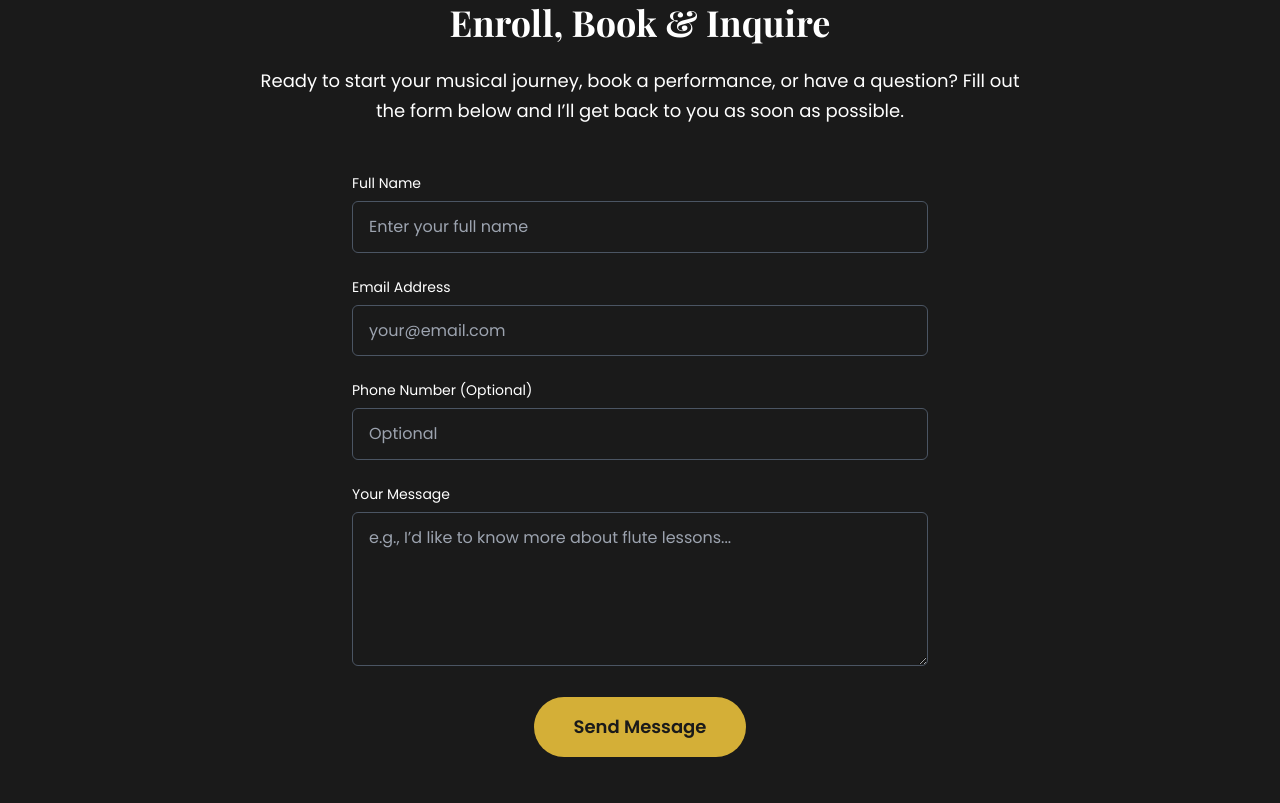
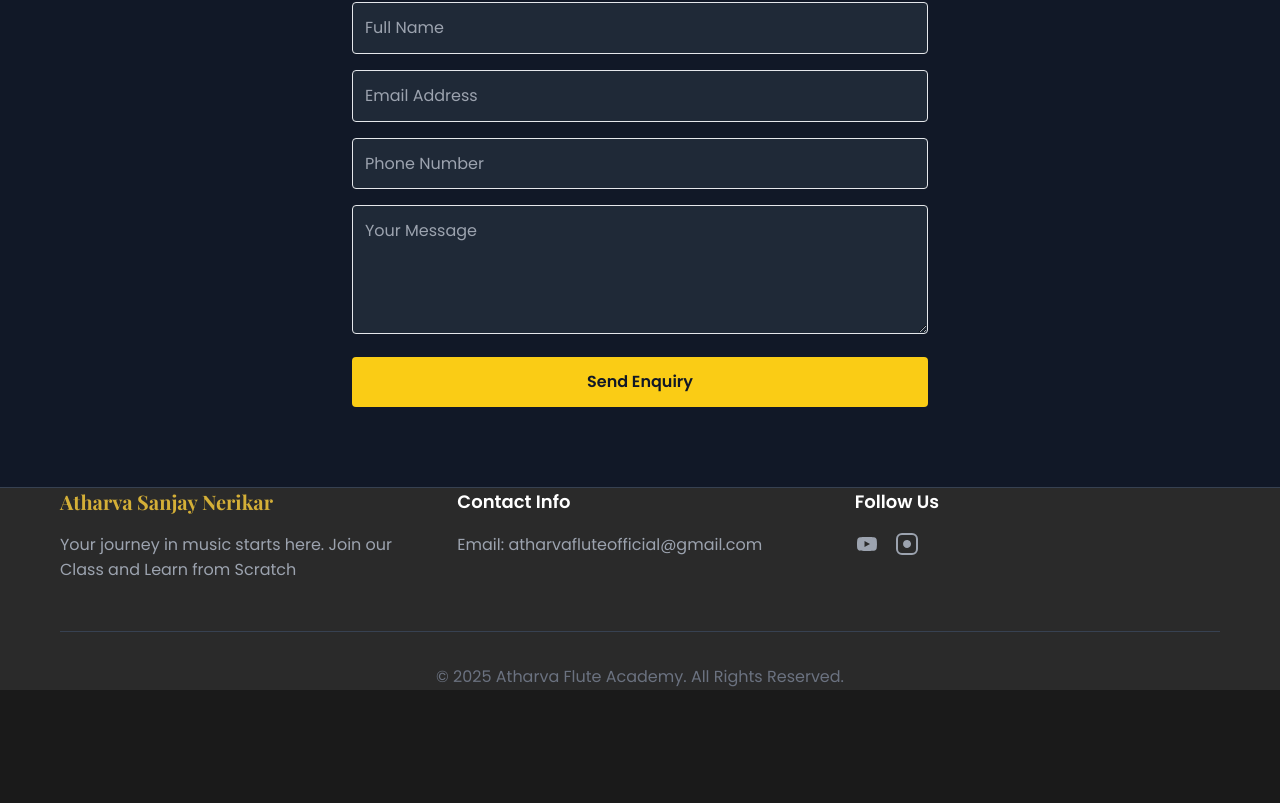
Before and after one commit to Harsh-a1213/Atharva-Flute, a React (Vite) app: page / in a window 1280 px wide. Shown: the part 6137-6940 px from the top of the page. After the commit the page ends 6827 px from the top, so only its background shows below. Built offline with nearby package versions, Linux system fonts and the light colour scheme.

Commit message:
Fix all form submissions: update payload, thank you messages, auto-close modals, reset forms

```diff
--- a/components/BookDemoModal.tsx
+++ b/components/BookDemoModal.tsx
@@ -1,19 +1,10 @@
 import React, { useState } from 'react';
 
-interface BookDemoModalProps {
-  isOpen: boolean;
-  onClose: () => void;
-}
+interface Props { isOpen: boolean; onClose: () => void; }
 
-const BookDemoModal: React.FC<BookDemoModalProps> = ({ isOpen, onClose }) => {
+const BookDemoModal: React.FC<Props> = ({ isOpen, onClose }) => {
+  const [formData, setFormData] = useState({ name: '', contact: '', course: '', age: '', gender: '' });
   const [submitted, setSubmitted] = useState(false);
-  const [formData, setFormData] = useState({
-    name: '',
-    contact: '',
-    course: '',
-    age: '',
-    gender: ''
-  });
 
   const handleChange = (e: React.ChangeEvent<HTMLInputElement | HTMLSelectElement>) => {
     const { name, value } = e.target;
@@ -22,66 +13,59 @@ const BookDemoModal: React.FC<BookDemoModalProps> = ({ isOpen, onClose }) => {
 
   const handleSubmit = async (e: React.FormEvent) => {
     e.preventDefault();
-    const payload = {
-      formType: "free_trial",
-      ...formData,
-      source: "Book Demo"
-   };
+    const payload = { formType: "demo", ...formData, source: "Free Trial" };
 
-    await fetch("https://script.google.com/macros/s/AKfycbzrII67vOQnMXe6dnhBpGMdY25_ZNu175kc8vCZ2lw0924vChywmTWRC45oLGnhzk75/exec", {
+    try {
+      const res = await fetch("https://script.google.com/macros/s/AKfycbzrII67vOQnMXe6dnhBpGMdY25_ZNu175kc8vCZ2lw0924vChywmTWRC45oLGnhzk75/exec", {
         method: "POST",
+        headers: { "Content-Type": "application/json" },
         body: JSON.stringify(payload),
-      headers: { "Content-Type": "application/json" }
       });
 
+      if (res.ok) {
         setSubmitted(true);
-    setTimeout(() => {
-      setSubmitted(false);
-      onClose();
-    }, 3000);
+        setFormData({ name: '', contact: '', course: '', age: '', gender: '' });
+        setTimeout(() => { setSubmitted(false); onClose(); }, 3000);
+      } else alert("Failed to submit. Please try again.");
+    } catch (err) {
+      console.error(err);
+      alert("Something went wrong. Please try again.");
+    }
   };
 
   if (!isOpen) return null;
 
   return (
-    <div className="fixed inset-0 bg-black bg-opacity-70 z-50 flex items-center justify-center px-4">
+    <div className="fixed inset-0 bg-black bg-opacity-70 flex items-center justify-center z-50">
       <div className="bg-white rounded-xl p-8 w-full max-w-lg relative">
-        <button className="absolute top-2 right-3 text-black text-2xl font-bold" onClick={onClose}>
-          &times;
-        </button>
-
+        <button className="absolute top-2 right-3 text-black text-2xl font-bold" onClick={onClose}>&times;</button>
         {submitted ? (
-          <div className="text-center text-green-600 font-bold text-xl py-16">
-            🎉 Thank you! We’ll contact you shortly.
-          </div>
+          <div className="text-center text-green-600 font-bold text-xl py-16">🎉 Thank you! Your demo request has been submitted.</div>
         ) : (
-          <>
-            <h2 className="text-2xl text-black font-bold text-center mb-6">Book a Free 1st Demo</h2>
           <form onSubmit={handleSubmit} className="space-y-4">
-              <input type="text" name="name" onChange={handleChange} placeholder="Name" required className="w-full border text-black px-4 py-2" />
-              <input type="tel" name="contact" onChange={handleChange} placeholder="Contact" required className="w-full border text-black px-4 py-2" />
-              <select name="course" onChange={handleChange} required className="w-full text-black border px-4 py-2">
+            <input type="text" name="name" placeholder="Name" value={formData.name} onChange={handleChange} required className="w-full border text-black px-4 py-2 rounded" />
+            <input type="tel" name="contact" placeholder="Contact" value={formData.contact} onChange={handleChange} required className="w-full border text-black px-4 py-2 rounded" />
+            <select name="course" value={formData.course} onChange={handleChange} required className="w-full border text-black px-4 py-2 rounded">
               <option value="">Select Course</option>
               <option value="Flute">Flute</option>
               <option value="Tabla">Tabla</option>
               <option value="Guitar">Guitar</option>
               <option value="Harmonium">Harmonium</option>
             </select>
-              <select name="age" onChange={handleChange} required className="w-full border text-black px-4 py-2">
+            <select name="age" value={formData.age} onChange={handleChange} required className="w-full border text-black px-4 py-2 rounded">
               <option value="">Select Age Group</option>
               <option value="Under 10">Under 10</option>
               <option value="10-15">10-15</option>
               <option value="16-21">16-21</option>
               <option value="22+">22+</option>
             </select>
-              <select name="gender" onChange={handleChange} required className="w-full text-black border px-4 py-2">
+            <select name="gender" value={formData.gender} onChange={handleChange} required className="w-full border text-black px-4 py-2 rounded">
               <option value="">Select Gender</option>
               <option value="Female">Female</option>
               <option value="Male">Male</option>
             </select>
             <button type="submit" className="w-full bg-brand-gold py-2 rounded font-bold text-brand-dark">Submit</button>
           </form>
-          </>
         )}
       </div>
     </div>
--- a/components/EnquiryForm.tsx
+++ b/components/EnquiryForm.tsx
@@ -4,112 +4,100 @@ const EnquiryForm: React.FC = () => {
   const [formData, setFormData] = useState({
     name: '',
     email: '',
-    phone: '',
+    contact: '',
     message: '',
   });
   const [submitted, setSubmitted] = useState(false);
 
   const handleChange = (e: React.ChangeEvent<HTMLInputElement | HTMLTextAreaElement>) => {
     const { name, value } = e.target;
-    setFormData((prev) => ({ ...prev, [name]: value }));
+    setFormData(prev => ({ ...prev, [name]: value }));
   };
 
   const handleSubmit = async (e: React.FormEvent<HTMLFormElement>) => {
     e.preventDefault();
 
+    const payload = {
+      formType: "enquiry",
+      ...formData,
+      source: "Website Enquiry",
+    };
+
     try {
-      await fetch("https://script.google.com/macros/s/AKfycbzrII67vOQnMXe6dnhBpGMdY25_ZNu175kc8vCZ2lw0924vChywmTWRC45oLGnhzk75/exec", {
+      const response = await fetch(
+        "https://script.google.com/macros/s/AKfycbzrII67vOQnMXe6dnhBpGMdY25_ZNu175kc8vCZ2lw0924vChywmTWRC45oLGnhzk75/exec",
+        {
           method: "POST",
           headers: { "Content-Type": "application/json" },
-        body: JSON.stringify({
-          formType: "enquiry",
-          name: formData.name,
-          contact: formData.phone,
-          email: formData.email,
-          message: formData.message,
-          source: "website",
-        }),
-      });
+          body: JSON.stringify(payload),
+        }
+      );
 
+      if (response.ok) {
         setSubmitted(true);
-    } catch (error) {
-      console.error("Submission failed:", error);
+        setFormData({ name: '', email: '', contact: '', message: '' });
+
+        // Hide thank-you message after 3 seconds
+        setTimeout(() => setSubmitted(false), 3000);
+      } else {
+        alert("Failed to submit. Please try again.");
+      }
+    } catch (err) {
+      console.error("Submission failed:", err);
+      alert("Something went wrong. Please try again.");
     }
   };
 
   return (
-    <section id="contact" className="py-20 bg-[var(--brand-gray)]">
+    <section className="py-20 bg-gray-900">
       <div className="container mx-auto px-6">
         {submitted ? (
-          <div className="text-center">
-            <h2 className="text-4xl font-serif font-bold text-[var(--brand-gold)] mb-4">Thank You!</h2>
-            <p className="text-lg text-[var(--brand-light)]">
-              Your enquiry has been sent. We’ll get back to you shortly!
-            </p>
+          <div className="text-center text-green-400 text-xl font-bold">
+            Thank you! We received your enquiry.
           </div>
         ) : (
-          <>
-            <div className="text-center">
-              <h2 className="text-4xl font-serif font-bold text-[var(--brand-gold)] mb-6">Enroll, Book & Inquire</h2>
-              <p className="text-lg text-[var(--brand-light)] max-w-3xl mx-auto leading-relaxed mb-12">
-                Ready to start your musical journey, book a performance, or have a question?
-                Fill out the form below and I’ll get back to you as soon as possible.
-              </p>
-            </div>
-
-            <form onSubmit={handleSubmit} className="max-w-xl mx-auto space-y-6">
-              {['name', 'email', 'phone'].map((field) => (
-                <div key={field}>
-                  <label htmlFor={field} className="block text-sm font-medium text-[var(--brand-light)] mb-2">
-                    {field === 'name'
-                      ? 'Full Name'
-                      : field === 'email'
-                      ? 'Email Address'
-                      : 'Phone Number (Optional)'}
-                  </label>
+          <form onSubmit={handleSubmit} className="max-w-xl mx-auto space-y-4">
             <input
-                    type={field === 'email' ? 'email' : field === 'phone' ? 'tel' : 'text'}
-                    name={field}
-                    id={field}
-                    value={formData[field as keyof typeof formData]}
+              type="text"
+              name="name"
+              placeholder="Full Name"
+              value={formData.name}
               onChange={handleChange}
-                    required={field !== 'phone'}
-                    className="w-full bg-[var(--brand-dark)] border border-gray-600 rounded-md py-3 px-4 text-white placeholder-gray-400 focus:outline-none focus:ring-2 focus:ring-[var(--brand-gold)]"
-                    placeholder={
-                      field === 'name'
-                        ? 'Enter your full name'
-                        : field === 'email'
-                        ? 'your@email.com'
-                        : 'Optional'
-                    }
+              required
+              className="w-full p-3 rounded border bg-gray-800 text-white"
             />
-                </div>
-              ))}
-              <div>
-                <label htmlFor="message" className="block text-sm font-medium text-[var(--brand-light)] mb-2">
-                  Your Message
-                </label>
+            <input
+              type="email"
+              name="email"
+              placeholder="Email Address"
+              value={formData.email}
+              onChange={handleChange}
+              required
+              className="w-full p-3 rounded border bg-gray-800 text-white"
+            />
+            <input
+              type="tel"
+              name="contact"
+              placeholder="Phone Number"
+              value={formData.contact}
+              onChange={handleChange}
+              className="w-full p-3 rounded border bg-gray-800 text-white"
+            />
             <textarea
               name="message"
-                  id="message"
-                  rows={5}
+              placeholder="Your Message"
               value={formData.message}
               onChange={handleChange}
-                  required
-                  placeholder="e.g., I’d like to know more about flute lessons..."
-                  className="w-full bg-[var(--brand-dark)] border border-gray-600 rounded-md py-3 px-4 text-white placeholder-gray-400 focus:outline-none focus:ring-2 focus:ring-[var(--brand-gold)]"
-                ></textarea>
-              </div>
-              <div className="text-center">
+              rows={4}
+              className="w-full p-3 rounded border bg-gray-800 text-white"
+            />
             <button
               type="submit"
-                  className="bg-brand-gold text-brand-dark font-bold py-4 px-10 rounded-full text-lg hover:bg-yellow-300 transition-transform transform hover:scale-105"
+              className="w-full py-3 bg-yellow-400 text-gray-900 font-bold rounded hover:bg-yellow-300"
             >
-                  Send Message
+              Send Enquiry
             </button>
-              </div>
           </form>
-          </>
         )}
       </div>
     </section>
--- a/components/EnrollModal.tsx
+++ b/components/EnrollModal.tsx
@@ -1,63 +1,36 @@
 import React, { useState } from 'react';
 
-interface EnrollModalProps {
-  isOpen: boolean;
-  onClose: () => void;
-}
+interface Props { isOpen: boolean; onClose: () => void; }
 
-const EnrollModal: React.FC<EnrollModalProps> = ({ isOpen, onClose }) => {
+const EnrollModal: React.FC<Props> = ({ isOpen, onClose }) => {
   const [formData, setFormData] = useState({
-    name: '',
-    contact: '',
-    age: '',
-    gender: '',
-    course: '',
-    level: '',
-    email: '',
-    enquiry: '',
+    name: '', contact: '', age: '', gender: '', course: '', level: '', email: '', enquiry: ''
   });
+  const [submitted, setSubmitted] = useState(false);
 
-  const handleChange = (
-    e: React.ChangeEvent<HTMLInputElement | HTMLSelectElement | HTMLTextAreaElement>
-  ) => {
+  const handleChange = (e: React.ChangeEvent<HTMLInputElement | HTMLSelectElement | HTMLTextAreaElement>) => {
     const { name, value } = e.target;
-    setFormData((prev) => ({ ...prev, [name]: value }));
+    setFormData(prev => ({ ...prev, [name]: value }));
   };
 
-  const handleSubmit = (e: React.FormEvent) => {
+  const handleSubmit = async (e: React.FormEvent) => {
     e.preventDefault();
-    console.log('Enrollment Form Submitted:', formData);
-    onClose();
-
-    const payload = {
-    formType: "enroll",
-    ...formData,
-    source: "Enroll Now",
-  };
+    const payload = { formType: "enroll", ...formData, source: "Enroll Now" };
 
     try {
-    fetch("https://script.google.com/macros/s/AKfycbzrII67vOQnMXe6dnhBpGMdY25_ZNu175kc8vCZ2lw0924vChywmTWRC45oLGnhzk75/exec", {
+      const res = await fetch("https://script.google.com/macros/s/AKfycbzrII67vOQnMXe6dnhBpGMdY25_ZNu175kc8vCZ2lw0924vChywmTWRC45oLGnhzk75/exec", {
         method: "POST",
         headers: { "Content-Type": "application/json" },
         body: JSON.stringify(payload),
       });
 
-    alert("Enrollment form submitted successfully!");
-    onClose();
-
-    // Reset the form
-    setFormData({
-      name: '',
-      contact: '',
-      age: '',
-      gender: '',
-      course: '',
-      level: '',
-      email: '',
-      enquiry: '',
-       });
-  } catch (error) {
-    console.error("Error submitting enrollment:", error);
+      if (res.ok) {
+        setSubmitted(true);
+        setFormData({ name: '', contact: '', age: '', gender: '', course: '', level: '', email: '', enquiry: '' });
+        setTimeout(() => { setSubmitted(false); onClose(); }, 3000);
+      } else alert("Failed to submit. Please try again.");
+    } catch (err) {
+      console.error(err);
       alert("Something went wrong. Please try again.");
     }
   };
@@ -65,116 +38,40 @@ const EnrollModal: React.FC<EnrollModalProps> = ({ isOpen, onClose }) => {
   if (!isOpen) return null;
 
   return (
-    <div className="fixed inset-0 bg-black bg-opacity-60 flex justify-center items-center z-50">
-      <div className="bg-white rounded-2xl p-8 w-full max-w-xl shadow-xl">
-        <h2 className="text-2xl font-bold text-center mb-6 text-brand-dark">Enroll Now</h2>
-
+    <div className="fixed inset-0 bg-black bg-opacity-70 flex items-center justify-center z-50">
+      <div className="bg-white rounded-2xl p-8 w-full max-w-xl shadow-xl relative">
+        <button className="absolute top-3 right-3 text-black text-xl font-bold" onClick={onClose}>&times;</button>
+        {submitted ? (
+          <div className="text-center py-10 text-green-600 font-bold text-xl">🎉 Thank you! Enrollment submitted.</div>
+        ) : (
           <form onSubmit={handleSubmit} className="space-y-4">
-          <input
-            type="text"
-            name="name"
-            placeholder="Full Name"
-            value={formData.name}
-            onChange={handleChange}
-            required
-            className="w-full border border-gray-300 text-gray-800 rounded-lg px-4 py-2 focus:outline-none focus:ring-2 focus:ring-brand-gold"
-          />
-
-          <input
-            type="tel"
-            name="contact"
-            placeholder="Contact Number"
-            value={formData.contact}
-            onChange={handleChange}
-            required
-            className="w-full border border-gray-300 text-gray-800 rounded-lg px-4 py-2 focus:outline-none focus:ring-2 focus:ring-brand-gold"
-          />
-
-          <input
-            type="number"
-            name="age"
-            placeholder="Age"
-            value={formData.age}
-            onChange={handleChange}
-            required
-            className="w-full border border-gray-300 text-gray-800 rounded-lg px-4 py-2 focus:outline-none focus:ring-2 focus:ring-brand-gold"
-          />
-
-          <select
-            name="gender"
-            value={formData.gender}
-            onChange={handleChange}
-            required
-            className="w-full border border-gray-300 text-gray-800 rounded-lg px-4 py-2 focus:outline-none focus:ring-2 focus:ring-brand-gold"
-          >
+            <input type="text" name="name" placeholder="Full Name" value={formData.name} onChange={handleChange} required className="w-full border px-4 py-2 rounded" />
+            <input type="tel" name="contact" placeholder="Contact Number" value={formData.contact} onChange={handleChange} required className="w-full border px-4 py-2 rounded" />
+            <input type="number" name="age" placeholder="Age" value={formData.age} onChange={handleChange} required className="w-full border px-4 py-2 rounded" />
+            <select name="gender" value={formData.gender} onChange={handleChange} required className="w-full border px-4 py-2 rounded">
               <option value="">Select Gender</option>
               <option value="Female">Female</option>
               <option value="Male">Male</option>
               <option value="Other">Other</option>
             </select>
-
-          <select
-            name="course"
-            value={formData.course}
-            onChange={handleChange}
-            required
-            className="w-full border border-gray-300 text-gray-800 rounded-lg px-4 py-2 focus:outline-none focus:ring-2 focus:ring-brand-gold"
-          >
+            <select name="course" value={formData.course} onChange={handleChange} required className="w-full border px-4 py-2 rounded">
               <option value="">Select Course</option>
               <option value="Flute">Flute</option>
               <option value="Tabla">Tabla</option>
               <option value="Guitar">Guitar</option>
               <option value="Harmonium">Harmonium</option>
             </select>
-
-          <select
-            name="level"
-            value={formData.level}
-            onChange={handleChange}
-            required
-            className="w-full border border-gray-300 text-gray-800 rounded-lg px-4 py-2 focus:outline-none focus:ring-2 focus:ring-brand-gold"
-          >
+            <select name="level" value={formData.level} onChange={handleChange} required className="w-full border px-4 py-2 rounded">
               <option value="">Select Level</option>
               <option value="Beginner">Beginner</option>
               <option value="Intermediate">Intermediate</option>
               <option value="Advanced">Advanced</option>
             </select>
-
-          <input
-            type="email"
-            name="email"
-            placeholder="Email Address"
-            value={formData.email}
-            onChange={handleChange}
-            required
-            className="w-full border border-gray-300 text-gray-800 rounded-lg px-4 py-2 focus:outline-none focus:ring-2 focus:ring-brand-gold"
-          />
-
-          <textarea
-            name="enquiry"
-            placeholder="Any additional enquiry?"
-            value={formData.enquiry}
-            onChange={handleChange}
-            rows={3}
-            className="w-full border border-gray-300 text-gray-800 rounded-lg px-4 py-2 focus:outline-none focus:ring-2 focus:ring-brand-gold"
-          />
-
-          <div className="flex justify-between mt-6">
-            <button
-              type="button"
-              onClick={onClose}
-              className="bg-gray-300 text-gray-800 px-6 py-2 rounded-lg hover:bg-gray-400"
-            >
-              Cancel
-            </button>
-            <button
-              type="submit"
-              className="bg-brand-gold text-brand-dark font-bold px-6 py-2 rounded-lg hover:bg-yellow-400"
-            >
-              Submit
-            </button>
-          </div>
+            <input type="email" name="email" placeholder="Email" value={formData.email} onChange={handleChange} required className="w-full border px-4 py-2 rounded" />
+            <textarea name="enquiry" placeholder="Additional Enquiry" value={formData.enquiry} onChange={handleChange} rows={3} className="w-full border px-4 py-2 rounded" />
+            <button type="submit" className="w-full bg-brand-gold py-2 rounded font-bold text-brand-dark">Submit</button>
           </form>
+        )}
       </div>
     </div>
   );
```
Also changed, not shown: components/BookPerformanceModal.tsx (+31 -109 lines), components/FormModal.tsx (added, +143 -0 lines). Lines whose indentation alone changed are shown as unchanged.
